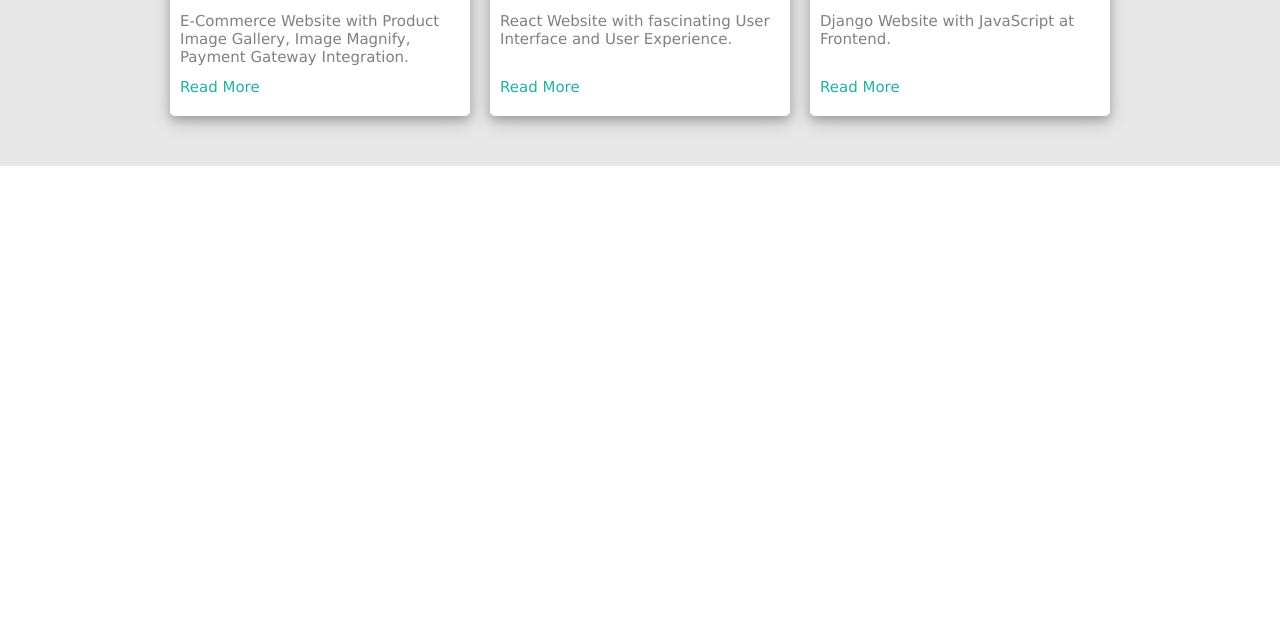
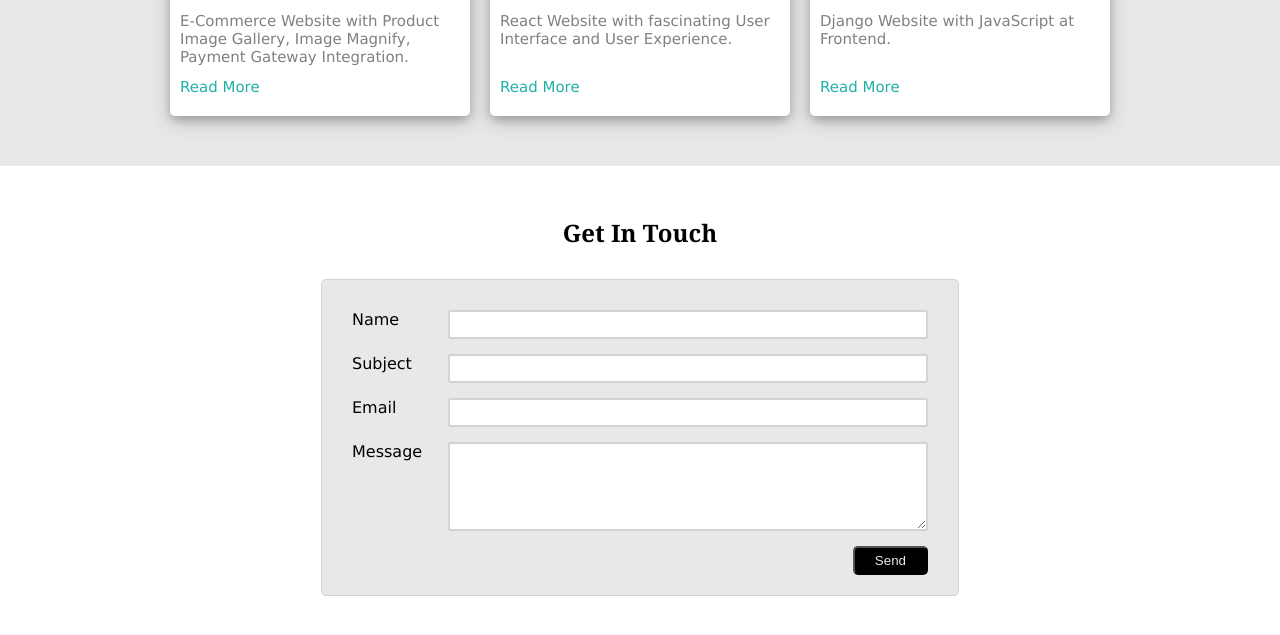
Before and after one commit to AbdulQadir92/portfolio-website-dennis, a plain HTML site: page index.html in a window 1280 px wide. Shown: the part 1527-2162 px from the top of the page. Before the commit the page ends 1893 px from the top, so only its background shows below. Drawn offline with Linux system fonts and the light colour scheme.

Commit message:
Completed Contact Section

```diff
--- a/index.css
+++ b/index.css
@@ -10,9 +10,6 @@
     --previewShadowColor: lightgoldenrodyellow;
 }
 
-.main-container {
-    margin-bottom: 200px;
-}
 
 * {
     margin: 0;
@@ -410,3 +407,82 @@ h1, h2, h3, h4, h5, h6 {
     font-size: 15px;
     margin-bottom: 10px;
 }
+
+
+/* Contact Section */
+.contact {
+    padding: 50px 5%;
+    background-color: var(--mainBg);
+}
+
+.contact h2 {
+    margin-bottom: 30px;
+    text-align: center;
+    font-weight: bold;
+}
+
+.contact form {
+    width: 50%;
+    margin: auto;
+    background-color: var(--secondaryBg);
+    padding: 30px 30px 5px;
+    border: 1px solid var(--borderColor);
+    border-radius: 5px;
+}
+
+.contact form > div {
+    display: grid;
+    grid-template-columns: 1fr 5fr;
+    margin-bottom: 15px;
+}
+
+@media screen and (max-width: 992px) {
+    .contact form {
+        width: 60%;
+    }
+}
+
+@media screen and (max-width: 768px) {
+    .contact form > div {
+        grid-template-columns: 1fr;
+    }
+}
+
+.contact form label {
+    margin-bottom: 3px;
+}
+
+.contact form input, textarea {
+    padding: 5px;
+    border: 2px solid var(--borderColor);
+    border-radius: 3px;
+    transition: 0s;
+}
+
+.contact form textarea {
+    resize: vertical;
+}
+
+.contact form input:focus, textarea:focus {
+    border: 2px solid var(--previewShadowColor);
+    outline: 1px solid var(--previewShadowColor);
+}
+
+.btn-div {
+    display: flex !important;
+    justify-content: flex-end !important;
+}
+
+.btn-div button {
+    display: block;
+    padding: 5px 20px;
+    background-color: var(--mainColor);
+    color: var(--secondaryColor);
+    border-radius: 5px;
+    cursor: pointer;
+}
+
+.btn-div button:hover {
+    background-color: var(--secondaryColor);
+    color: var(--mainColor);
+}
--- a/index.html
+++ b/index.html
@@ -95,7 +95,7 @@
             </section>
 
             <section class="projects">
-                <h2>My Top Projects</h2>
+                <h2>My Considerable Projects</h2>
                 <div class="posts-holder">
                     <div class="post">
                         <img src="ecommerceForPortfolio.jpg" width="250" height="200" />
@@ -123,6 +123,38 @@
                     </div>
                 </div>
             </section>
+
+            <section class="contact">
+                <h2>Get In Touch</h2>
+
+                <form>
+                    <div>
+                        <label>Name</label>
+                        <input type="text" />
+                    </div>
+
+                    <div>
+                        <label>Subject</label>
+                        <input type="text" />
+                    </div>
+
+                    <div>
+                        <label>Email</label>
+                        <input type="text" />
+                    </div>
+
+                    <div>
+                        <label>Message</label>
+                        <textarea rows="5" maxlength="500" ></textarea>
+                    </div>
+
+                    <div class="btn-div">
+                        <button>Send</button>
+                    </div>
+
+                </form>
+            </section>
+
         </div>
     </body>
 </html>
```
